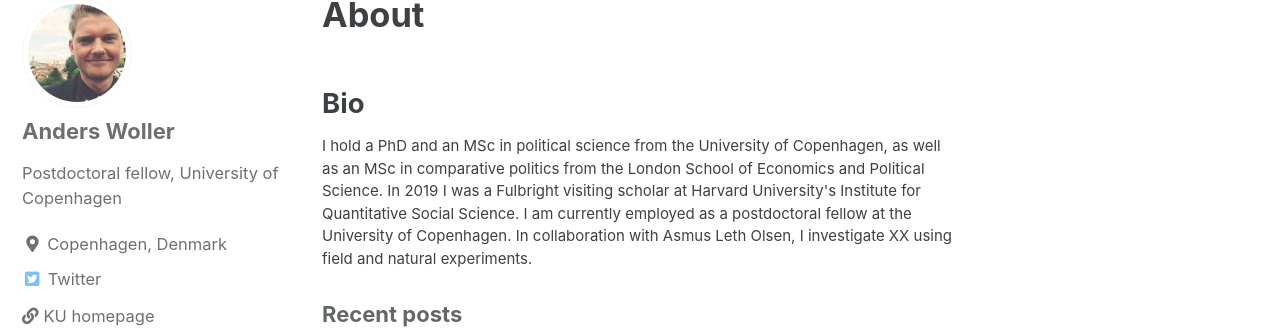
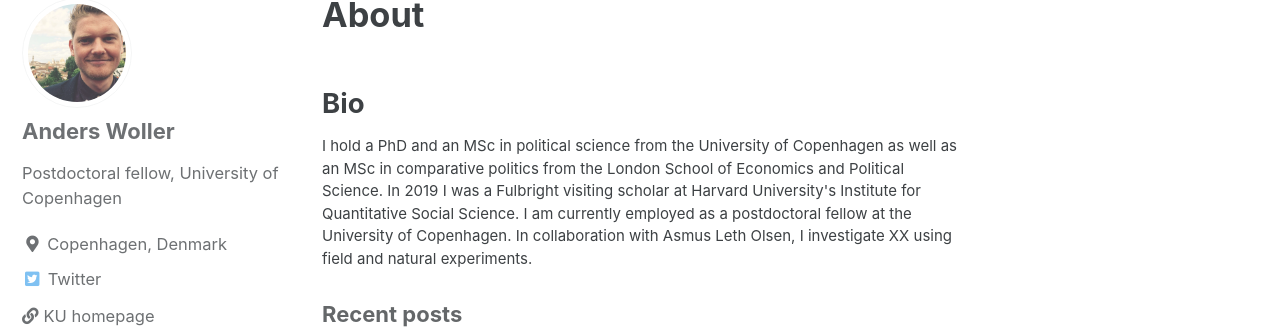
Before and after one commit to AndersWoller/AndersWoller.github.io, a Jekyll site: the page built from index.html, in a window 1280 px wide. Shown: the part 113-443 px from the top of the page. Built offline with Jekyll 4.4.1, drawn with Linux system fonts in a browser that asks for light colours; cached includes are drawn as plain includes; the list of posts is cut into pages by our own code.

Commit message:
Update index.html

```diff
--- a/index.html
+++ b/index.html
@@ -9,7 +9,7 @@ fontsize: 11pt
 
 <h2> Bio </h2>
 
-<p style="font-size:15px"> I hold a PhD and an MSc in political science from the University of Copenhagen, as
+<p style="font-size:15px"> I hold a PhD and an MSc in political science from the University of Copenhagen as
   well as an MSc in comparative politics from the London School of Economics and Political Science. In 2019 I
   was a Fulbright visiting scholar at Harvard University's Institute for Quantitative Social Science. I am currently
   employed as a postdoctoral fellow at the University of Copenhagen. In collaboration with Asmus Leth Olsen, I
```
